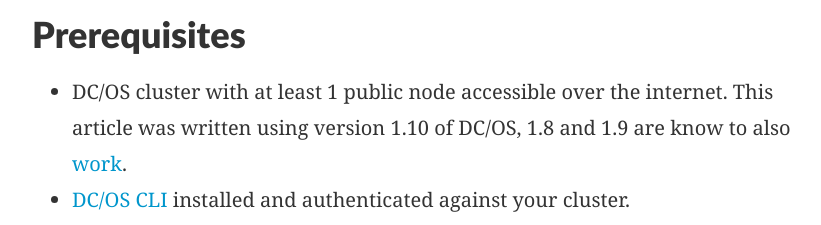
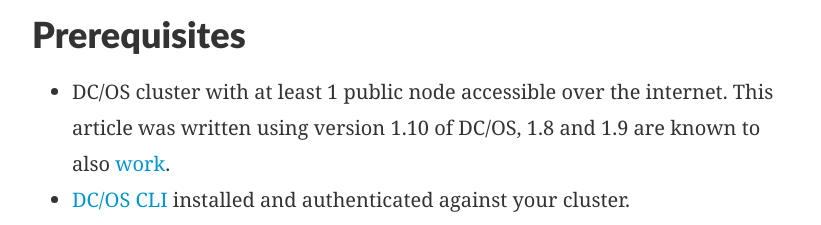
Before and after one commit to dobriak/dobriak.github.io, a plain HTML site: page post/vpn-tunnel-to-dcos/index.html in a window 1280 px wide. Shown: the part 950-1175 px from the top of the page, without its empty margins (224-1045 px from the left). Drawn offline with Linux system fonts and the light colour scheme; a web font is replaced by a local one.

Commit message:
rebuilding site Fri Jan 26 10:44:09 MST 2018

```diff
--- a/post/vpn-tunnel-to-dcos/index.html
+++ b/post/vpn-tunnel-to-dcos/index.html
@@ -66,7 +66,7 @@
 <h3 id="prerequisites">Prerequisites</h3>
 
 <ul>
-<li>DC/OS cluster with at least 1 public node accessible over the internet. This article was written using version 1.10 of DC/OS, 1.8 and 1.9 are know to also <a href="https://github.com/dcos/examples/tree/master/openvpn">work</a>.</li>
+<li>DC/OS cluster with at least 1 public node accessible over the internet. This article was written using version 1.10 of DC/OS, 1.8 and 1.9 are known to also <a href="https://github.com/dcos/examples/tree/master/openvpn">work</a>.</li>
 <li><a href="https://dcos.io/docs/1.10/usage/cli/install/">DC/OS CLI</a> installed and authenticated against your cluster.</li>
 <li>DC/OS cluster account with super user privileges.</li>
 <li>Your client machine / laptop should have access to the public IP address of your public node. The OpenVPN connection will be offered on port 1194/UDP so you should make sure that this port is not closed to the outside world in your environment.</li>
```
